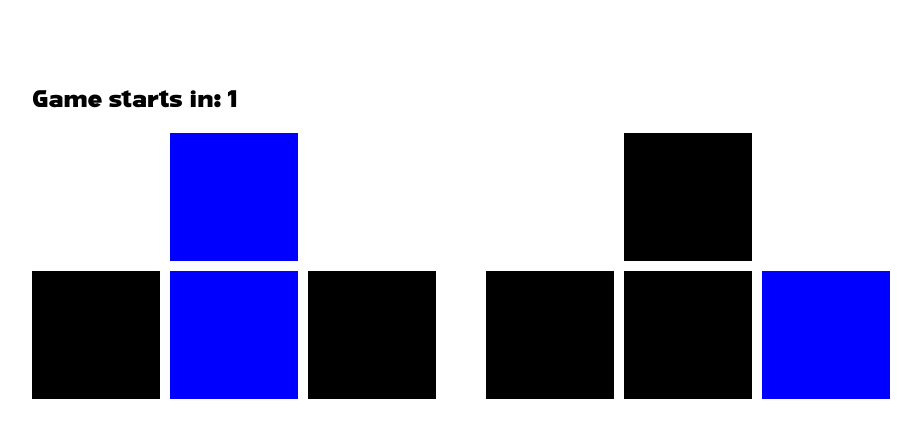
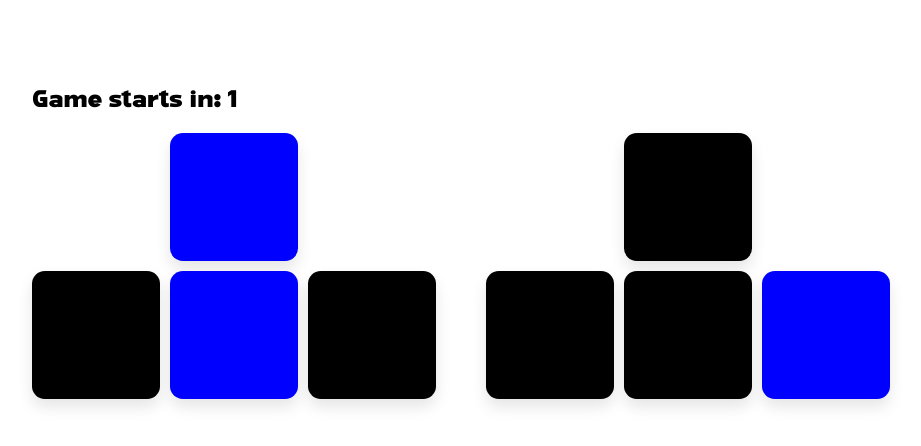
Before and after one commit to MonKeySVG/coord-game, an Angular app: page / in a window 1280 px wide. Both pictures are taken after a click on the button "Start Game". Shown: the top 446 px of the page, without its empty margins (76-997 px from the left). Built offline with nearby package versions, Linux system fonts and the light colour scheme.

Commit message:
Ajout de d'une classe pour savoir si une key est coté droit ou coté gauche

```diff
--- a/src/app/game/game.component.html
+++ b/src/app/game/game.component.html
@@ -8,6 +8,6 @@
 </div>
 
 <div class="keys-container">
-  <app-keys-layout [keyStateList]="leftList"></app-keys-layout>
-  <app-keys-layout [keyStateList]="rightList"></app-keys-layout>
+  <app-keys-layout [keyStateList]="leftList" [layoutClass]="'left-side'"></app-keys-layout>
+  <app-keys-layout [keyStateList]="rightList" [layoutClass]="'right-side'"></app-keys-layout>
 </div>
--- a/src/app/key/key.component.css
+++ b/src/app/key/key.component.css
@@ -1,6 +1,8 @@
 .square {
   width: 10vw;
   height: 10vw;
+  box-shadow: 0px 8px 15px rgba(0, 0, 0, 0.1);
+  border-radius: 1vw;
   transition: background-color 0.1s ease;
 }
 
@@ -14,8 +16,10 @@
 
 .pressed {
   background: green;
+  box-shadow: 0px 15px 20px rgba(46, 229, 157, 0.4);
 }
 
 .error {
   background: red;
+  box-shadow: 0px 15px 20px rgba(229, 46, 52, 0.4);
 }
--- a/src/app/key/key.component.html
+++ b/src/app/key/key.component.html
@@ -1 +1 @@
-<div class="square" [class]="getColor()"></div>
+<div [ngClass]="['square', layoutClass, getColor()]"></div>
--- a/src/app/key/key.component.ts
+++ b/src/app/key/key.component.ts
@@ -14,6 +14,7 @@ export enum KeyState {
 })
 export class KeyComponent {
   @Input() keyState: KeyState = KeyState.Active;
+  @Input() layoutClass: string = "";
 
   getColor(): string {
     switch (this.keyState) {
--- a/src/app/keys-layout/keys-layout.component.html
+++ b/src/app/keys-layout/keys-layout.component.html
@@ -1,6 +1,6 @@
 <div class="keys">
-  <app-key class="up" [keyState]="keyStateList[0]"></app-key>
-  <app-key class="left" [keyState]="keyStateList[1]"></app-key>
-  <app-key class="down" [keyState]="keyStateList[2]"></app-key>
-  <app-key class="right" [keyState]="keyStateList[3]"></app-key>
+  <app-key class="up" [layoutClass]="layoutClass" [keyState]="keyStateList[0]"></app-key>
+  <app-key class="left" [layoutClass]="layoutClass" [keyState]="keyStateList[1]"></app-key>
+  <app-key class="down" [layoutClass]="layoutClass" [keyState]="keyStateList[2]"></app-key>
+  <app-key class="right" [layoutClass]="layoutClass" [keyState]="keyStateList[3]"></app-key>
 </div>
--- a/src/app/keys-layout/keys-layout.component.ts
+++ b/src/app/keys-layout/keys-layout.component.ts
@@ -8,6 +8,7 @@ import {KeyState} from "../key/key.component";
 })
 export class KeysLayoutComponent {
   @Input() keyStateList: KeyState[] = [];
+  @Input() layoutClass: string = "";
 
   protected readonly KeyState = KeyState;
 }
```
